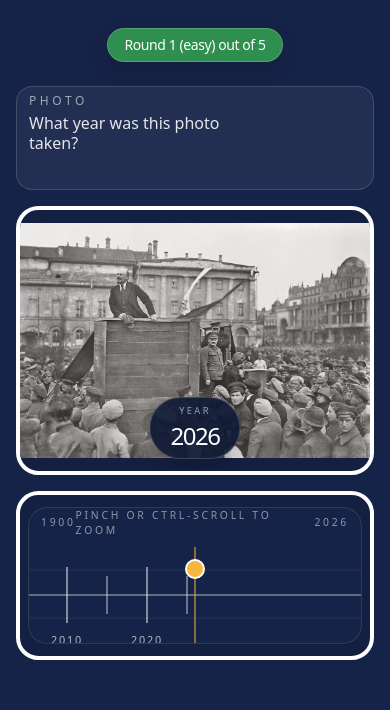
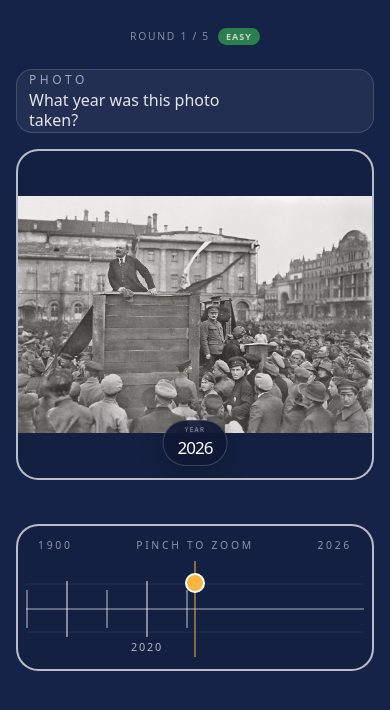
Before and after one commit to jackhlyons/timeduel, a Next.js app: page / in a window 390 px wide. Both pictures are taken after a click on the button "Play Now". Shown: the top 710 px of the page. Built offline with nearby package versions, Linux system fonts and the light colour scheme.

Commit message:
Mobile sizing changes

```diff
--- a/components/time-duel-game.tsx
+++ b/components/time-duel-game.tsx
@@ -411,11 +411,12 @@ function YearTimeline({ disabled, selectedYear, onChange, onSubmit, revealedYear
       : "hidden";
 
   return (
-    <div className="w-full min-w-0 max-w-full rounded-[1.4rem] border-[4px] border-white bg-[#132041]/85 px-2 py-3">
-      <div className="relative min-w-0 max-w-full overflow-visible rounded-[1.2rem] border border-white/10 bg-[#162348]">
+    <div className="w-full min-w-0 max-w-full rounded-[1.4rem] border-2 border-white/70 bg-[#132041]/85 px-2 py-3">
+      <div className="relative min-w-0 max-w-full overflow-visible">
         <div className="mb-2 flex items-center justify-between px-3 text-[0.65rem] uppercase tracking-[0.26em] text-white/52">
           <span>{minimumYear}</span>
-          <span>Pinch or ctrl-scroll to zoom</span>
+          <span className="whitespace-nowrap sm:hidden">Pinch to zoom</span>
+          <span className="hidden whitespace-nowrap sm:inline">Pinch or ctrl-scroll to zoom</span>
           <span>{maximumYear}</span>
         </div>
 
@@ -542,6 +543,7 @@ function YearTimeline({ disabled, selectedYear, onChange, onSubmit, revealedYear
 
                 const tickHeight = isDecade ? 56 : isHalfDecade ? 38 : 20;
                 const showLabel = isDecade || year === minimumYear || year === maximumYear;
+                const showMobileLabel = year % 20 === 0 || year === minimumYear || year === maximumYear;
 
                 return (
                   <div
@@ -557,7 +559,12 @@ function YearTimeline({ disabled, selectedYear, onChange, onSubmit, revealedYear
                       style={{ height: `${tickHeight}px` }}
                     />
                     {showLabel ? (
-                      <span className="absolute left-1/2 top-[calc(100%+0.55rem)] -translate-x-1/2 whitespace-nowrap text-[0.68rem] uppercase tracking-[0.16em] text-white/68">
+                      <span
+                        className={[
+                          "absolute left-1/2 top-[calc(100%+0.1rem)] -translate-x-1/2 whitespace-nowrap text-[0.68rem] uppercase tracking-[0.16em] text-white/68",
+                          showMobileLabel ? "" : "hidden sm:inline",
+                        ].join(" ")}
+                      >
                         {year}
                       </span>
                     ) : null}
@@ -798,25 +805,28 @@ export function TimeDuelGame() {
   return shell(
     <section className="flex w-full min-w-0 max-w-full flex-1 flex-col py-1">
       <div className="mb-3 flex justify-center">
-        <div
-          className={[
-            "rounded-full border border-white/18 px-4 py-1.5 text-center shadow-[0_8px_20px_rgba(0,0,0,0.14)]",
-            roundBadge.className,
-          ].join(" ")}
-        >
-          <p className="text-sm font-medium tracking-[-0.03em] text-white">
-            Round {currentRound + 1} ({roundBadge.label}) out of {totalRounds}
+        <div className="flex items-center gap-2 text-center text-[0.65rem] font-medium uppercase tracking-[0.16em] text-white/48">
+          <p>
+            Round {currentRound + 1} / {totalRounds}
           </p>
+          <span
+            className={[
+              "rounded-full px-2 py-0.5 text-[0.56rem] font-semibold tracking-[0.12em] text-white/90 opacity-85",
+              roundBadge.className,
+            ].join(" ")}
+          >
+            {roundBadge.label}
+          </span>
         </div>
       </div>
 
       <div className="grid w-full min-w-0 max-w-full flex-1 grid-rows-[auto_auto_auto_1fr] justify-items-center gap-4 py-3">
         <div className="w-full min-w-0 max-w-3xl">
-          <div className="relative min-h-[6.5rem] min-w-0 rounded-[1rem] border border-white/14 bg-white/6 px-3 py-1.5 text-left sm:min-h-[5.75rem]">
+          <div className="relative flex min-h-[3.5rem] min-w-0 flex-col justify-center rounded-[1rem] border border-white/14 bg-white/6 px-3 py-0.5 text-left sm:min-h-[3.25rem]">
             <p className="text-xs uppercase tracking-[0.3em] text-white/58">
               {currentGuess ? "Your result" : "PHOTO"}
             </p>
-            <p className="mt-1 break-words pr-32 text-base leading-5 text-white/88">
+            <p className="mt-0.5 break-words pr-32 text-base leading-5 text-white/88">
               {currentGuess
                 ? currentGuess.difference === 0
                   ? `Exact hit. ${currentGuess.roundScore} points.`
@@ -838,7 +848,7 @@ export function TimeDuelGame() {
         </div>
 
         <div className="w-full min-w-0 max-w-3xl">
-          <div className="relative aspect-[4/3] w-full min-w-0 max-w-full overflow-hidden rounded-[1.4rem] border-[4px] border-white bg-[#132041]">
+          <div className="relative aspect-[13/12] w-full min-w-0 max-w-full overflow-hidden rounded-[1.4rem] border-2 border-white/70 bg-[#132041] sm:aspect-[4/3]">
             {isExactHitRound ? (
               <div key={`confetti-${currentRound}-${currentQuestion.id}`} className="pointer-events-none absolute inset-0 z-10">
                 {exactHitConfettiPieces.map((piece, index) => (
@@ -865,15 +875,15 @@ export function TimeDuelGame() {
               sizes="(max-width: 768px) calc(100vw - 32px), 900px"
               className="max-w-full object-contain"
             />
-            <div className="pointer-events-none absolute bottom-3 left-1/2 z-20 -translate-x-1/2 rounded-full border border-white/18 bg-[#101a35]/92 px-5 py-1.5 text-center shadow-[0_10px_24px_rgba(0,0,0,0.18)]">
-              <p className="text-[0.58rem] uppercase tracking-[0.26em] text-white/55">Year</p>
-              <p className="mt-0.5 text-2xl font-medium tracking-[-0.06em] text-white">
+            <div className="pointer-events-none absolute bottom-3 left-1/2 z-20 -translate-x-1/2 rounded-full border border-white/18 bg-[#101a35]/92 px-3.5 py-1 text-center shadow-[0_10px_24px_rgba(0,0,0,0.18)] sm:px-4.5">
+              <p className="text-[0.4rem] uppercase tracking-[0.2em] text-white/55 sm:text-[0.46rem] sm:tracking-[0.22em]">Year</p>
+              <p className="mt-px text-[1.0625rem] font-medium tracking-[-0.06em] text-white sm:text-[1.25rem]">
                 {currentGuess?.selectedYear ?? selectedYear}
               </p>
             </div>
           </div>
 
-          <div className="mt-4">
+          <div className="mt-11 sm:mt-4">
             <YearTimeline
               disabled={Boolean(currentGuess)}
               selectedYear={currentGuess?.selectedYear ?? selectedYear}
```
